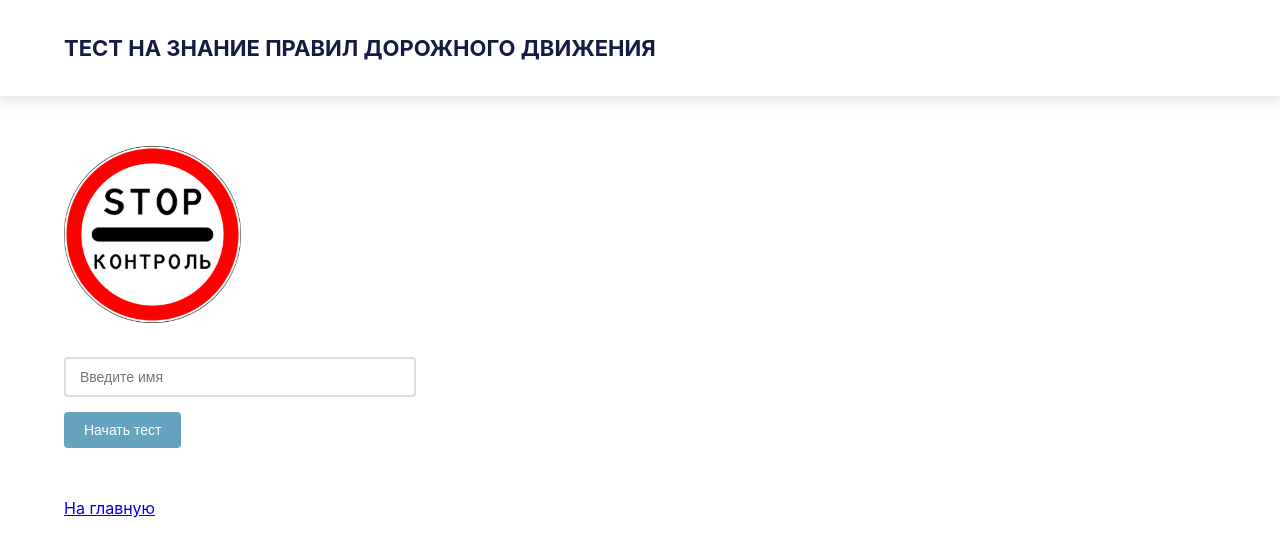
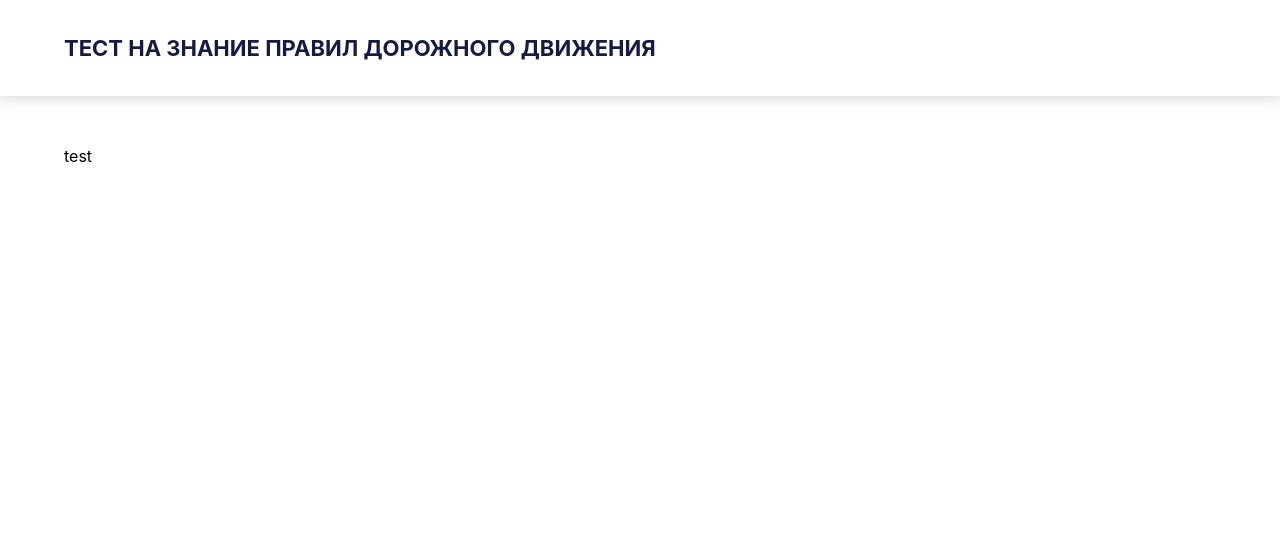
Before and after one commit to MariaChumerina/pdd-test, a React (Create React App) app: page /test in a window 1280 px wide. Both pictures are taken after a click on the button "Начать тест". Shown: the top 556 px of the page. Built offline with nearby package versions, Linux system fonts and the light colour scheme.

Commit message:
add component FormInputName: logic of add name to this component from Test component

```diff
--- /dev/null
+++ b/src/components/FormInputName/FormInputName.jsx
@@ -0,0 +1,41 @@
+import React, { useState } from 'react';
+import { Link } from 'react-router-dom';
+import testImg from './media/pdd-test-img.svg';
+import './FormInputName.css';
+
+export default function FormInputName({onSubmit}) {
+  const [ value, setValue ] = useState('');
+  const handleSubmit = React.useCallback(() => onSubmit(value), [onSubmit]);
+
+  const handleChange = (e) => {
+    const { value } = e.target;
+    setValue(value);
+  }
+
+  return (
+      <div className="container margin-top-50">
+        <div className="margin-top-30">
+          <img src={testImg} alt="знак STOP" />
+        </div>
+        <input
+            type="text"
+            className="form-field margin-top-30"
+            pattern="[A-Za-zА-Яа-яЁё]{1,13}"
+            placeholder="Введите имя"
+            value={value}
+            onChange={handleChange}
+            required
+        />
+        <div className="margin-top-15">
+          <button type="submit" onClick={handleSubmit}>
+            Начать тест
+          </button>
+        </div>
+        <div className="margin-top-50">
+          <Link to='/' >
+            На главную
+          </Link>
+        </div>
+      </div>
+  );
+}
--- a/src/components/Test/Test.jsx
+++ b/src/components/Test/Test.jsx
@@ -1,55 +1,27 @@
 import React from 'react';
-import { Link } from 'react-router-dom';
-import testImg from './media/pdd-test-img.svg';
-import './Test.css';
+import FormInputName from '../FormInputName/FormInputName.jsx';
 import { sessionSaver } from '../../SessionSaver.js';
 
 export default class Test extends React.Component {
   state = {
-    value: '',
-    name: '',
     isSubmitted: false,
   }
 
-  handleChange = (e) => {
-    const { value } = e.target;
-    this.setState({ value });
-  }
-
-  handleSubmit = () => {
-    const { value, isSubmitted } = this.state;
+  handleSubmit = (value) => {
+    const { isSubmitted } = this.state;
     sessionSaver.setUserName(value);
     this.setState({ isSubmitted: !isSubmitted });
   }
 
   render() {
-    const { value } = this.state;
-
+    const { isSubmitted } = this.state;
     return (
-      <div className="container margin-top-50">
-        <div className="margin-top-30">
-          <img src={testImg} alt="знак STOP" />
-        </div>
-        <input
-          type="text"
-          className="form-field margin-top-30"
-          pattern="[A-Za-zА-Яа-яЁё]{1,13}"
-          placeholder="Введите имя"
-          value={value}
-          onChange={this.handleChange}
-          required
-        />
-        <div className="margin-top-15">
-          <button type="submit" onClick={this.handleSubmit}>
-            Начать тест
-          </button>
-        </div>
-        <div className="margin-top-50">
-          <Link to='/' >
-            На главную
-          </Link>
-        </div>
-      </div>
+      isSubmitted
+        ? (
+          <div className="container margin-top-50">
+            test
+          </div>
+          ) : <FormInputName onSubmit={this.handleSubmit}/>
     );
   }
 }
```
Also changed, not shown: src/components/FormInputName/FormInputName.css (renamed from src/components/Test/Test.css), src/components/FormInputName/media/pdd-test-img.svg (renamed from src/components/Test/media/pdd-test-img.svg).
